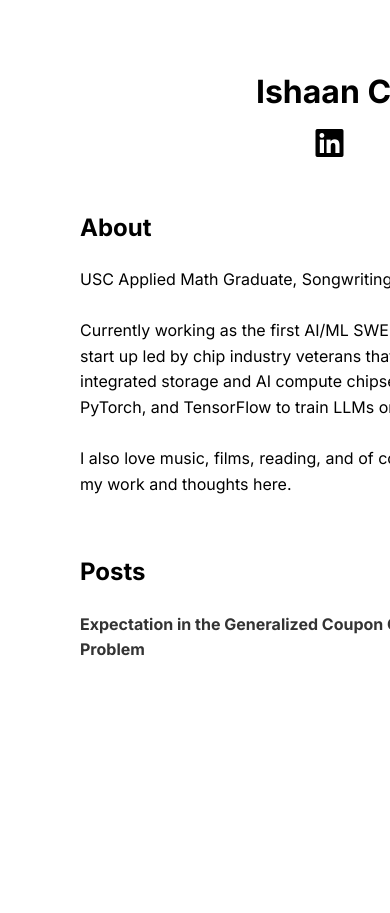
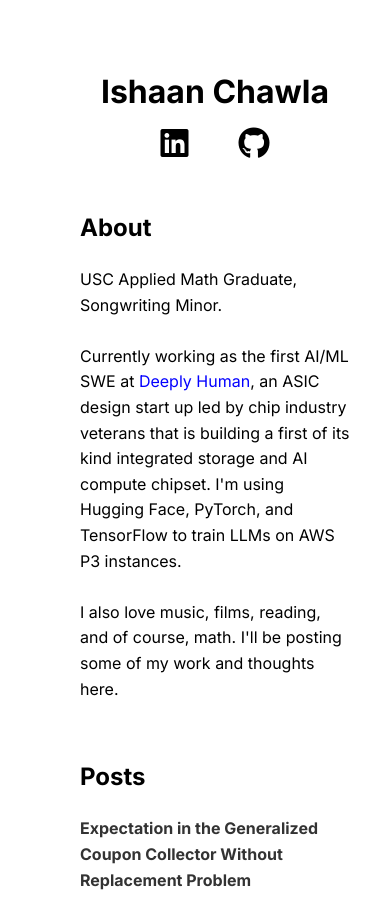
Before and after one commit to ishaansworld/ishaanChawla, a Flask app: page / in a window 390 px wide; the page is wider, and only the part inside the window is pictured. Before the commit the page ends 656 px from the top of that part, so only its background shows below. Run offline with Flask 3, Linux system fonts and the light colour scheme.

Commit message:
query for smartphone view

```diff
--- a/static/css/main.css
+++ b/static/css/main.css
@@ -12,12 +12,19 @@ body {
 .container {
     width: 60%;
     max-width: 1200px;
-    min-width: 700px;
     margin: 0 auto;
     background-color: white;
     padding: 20px;
     min-height: 100vh;
     box-shadow: 0 4px 6px rgba(0, 0, 0, 0.1);
+}
+
+/* Media query for smaller screens */
+@media (max-width: 700px) {
+    .container {
+        width: 100%; /* Make it full width on smaller screens */
+        min-width: 100%; /* Override min-width for smaller screens */
+    }
 }
 
 /* Header Section */
```
